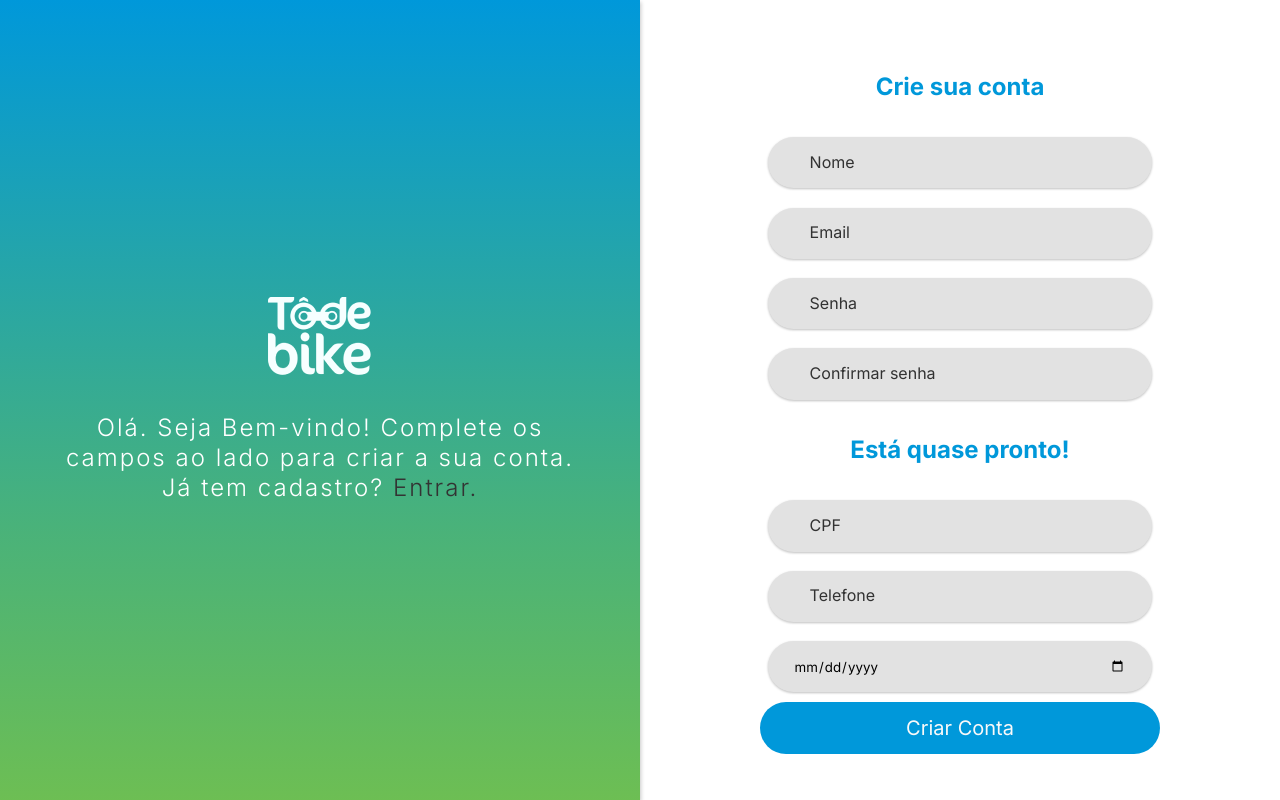
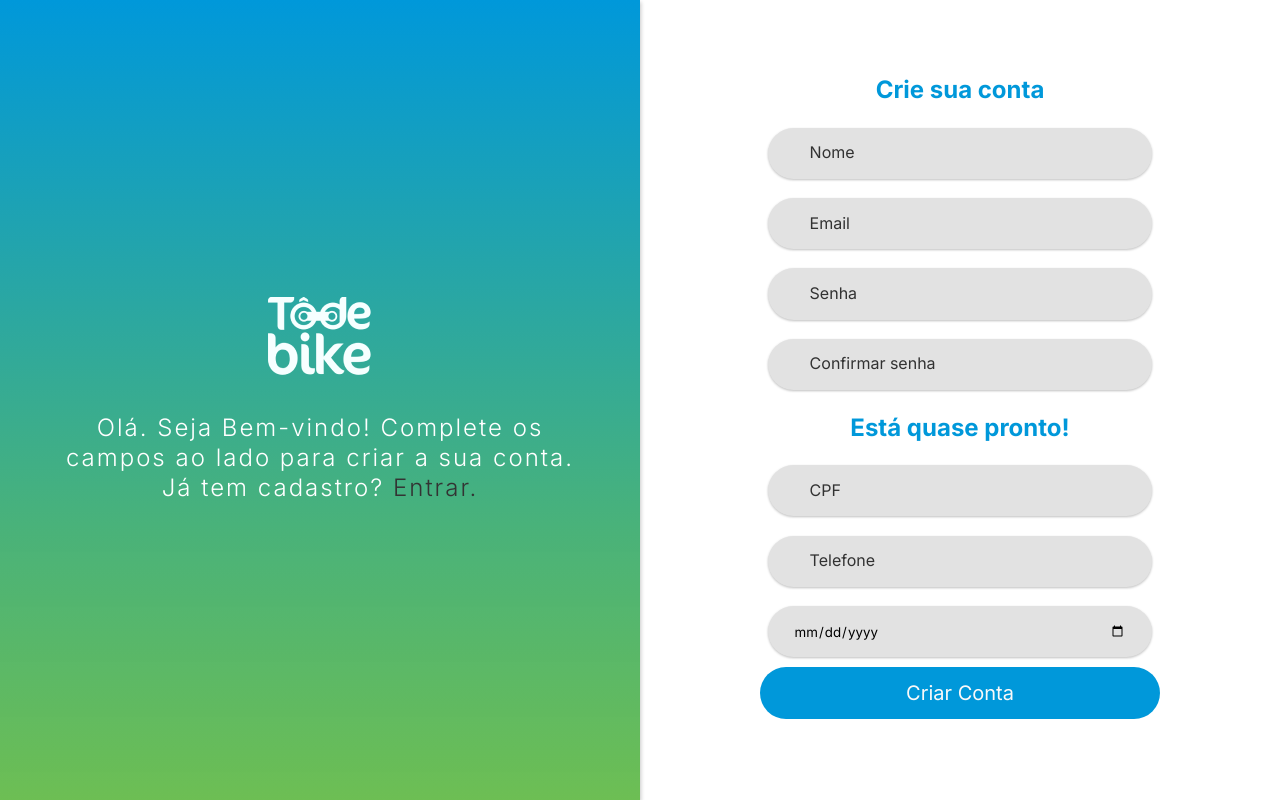
Before and after one commit to isadorabitt/Sistemas-para-Internet-To-de-bike-2, a React (Create React App) app in the folder bike-landing/: page /cadastro in a window 1280 px wide. Built offline with nearby package versions, Linux system fonts and the light colour scheme.

Commit message:
ajuste tela cadastro

```diff
--- a/bike-landing/src/components/Form/CSSModule/registerForm.module.css
+++ b/bike-landing/src/components/Form/CSSModule/registerForm.module.css
@@ -5,10 +5,16 @@
     height: 100vh;
     width: 100vw;
     align-content: center;
+    position: fixed;
 }
 
+
+
 .left{
-    background: linear-gradient(180deg, #0098DA 0%, #49B27A 65.62%, rgba(106, 189, 80, 0.98) 100%);
+    background: linear-gradient(180deg,
+    #0098DA 0%,
+    #49B27A 65.62%,
+    rgba(106, 189, 80, 0.98) 100%);
     box-shadow: 1px 2px 4px rgba(0, 0, 0, 0.22);
     width: 50vw;
     display: flex;
@@ -38,18 +44,25 @@ a {
     flex-direction: column;
     align-items: center;
     justify-content: center;
+    margin-bottom: 1.2rem;
 
 }
 
 .registerPhrase {
     font-size: 1.5rem;
     color: #0098DA;
-    margin: 1.8rem 0;
+    margin: 1rem 0;
 }
 
 .loginMain {
-    background: linear-gradient(180deg, #0098DA 0%, #49B27A 65.62%, rgba(106, 189, 80, 0.98) 100%);
+    background: linear-gradient(
+        180deg,
+        #0098DA 0%,
+        #49B27A 65.62%,
+        rgba(106, 189, 80, 0.98) 100%
+        );
     box-shadow: 1px 2px 4px rgba(0, 0, 0, 0.22);
+    position: fixed;
     width: 100vw;
     height: 100vh;
 }
```
